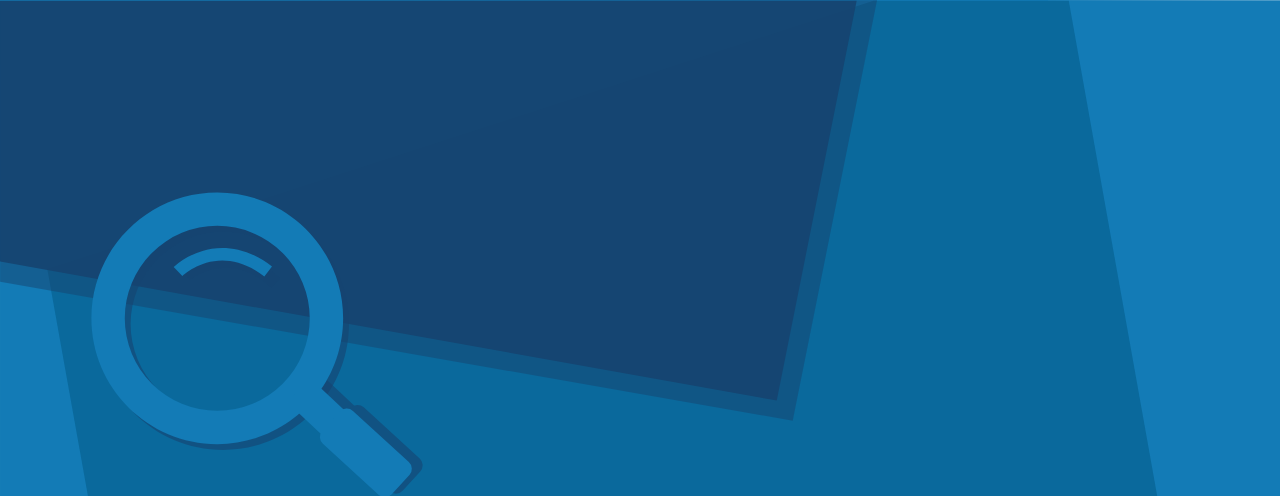
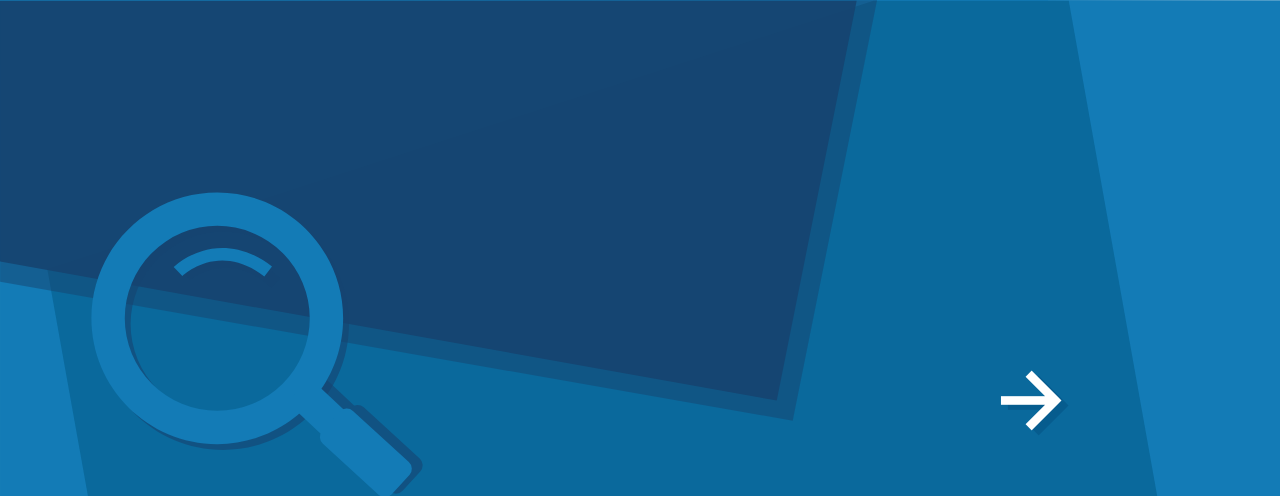
Before and after one commit to gaopan/dkn, a Vue app: page /#/init in a window 1280 px wide. Both pictures are taken after typing "Sample" into the empty fields and a click on the button "GO". Shown: the top 496 px of the page. Built offline with nearby package versions, Linux system fonts and the light colour scheme.

Commit message:
remove cache

```diff
--- a/index.html
+++ b/index.html
@@ -7,9 +7,10 @@
   <meta name="apple-mobile-web-app-capable" content="yes">
   <meta name="apple-mobile-web-app-status-bar-style" content="black">
   <meta name="format-detection" content="telephone=no, address=no">
-  <!-- <meta http-equiv="Expires" content="-1"> -->
-  <!-- <meta http-equiv="Pragma" content="no-cache"> -->
-  <meta http-equiv="Cache-Control" content="max-age=864000">
+  <meta http-equiv="Expires" content="-1">
+  <meta http-equiv="Pragma" content="no-cache">
+  <meta http-equiv="Cache-Control" content="no-cache">
+  <!-- <meta http-equiv="Cache-Control" content="max-age=864000"> -->
   <title>DKN POC</title>
   <!-- <link href='https://fonts.googleapis.com/css?family=Raleway:400,300,500,600,700,800' rel='stylesheet' type='text/css'> -->
 </head>
--- a/src/modules/home/index/Index.vue
+++ b/src/modules/home/index/Index.vue
@@ -1,16 +1,16 @@
 <template>
-	<div class="product-index" :class = "{'transition-page-en':bRedirection&&lang == 'EN','transition-page-zh':bRedirection&&lang == 'ZH',}">
-		<div class="p-wrapper-en"  v-if = 'lang == "EN"'>
-			<p class="p-level1 p-level1-en padding-top1">Don’t know </p>
+	<div class="product-index" :class = "{'transition-page-zh':bRedirection,}">
+		<!-- <div class="p-wrapper-en"  v-if = 'lang == "EN"'>
+			<p class="p-level1 p-level1-en padding-top1"></p>
 			<p class="p-level1 p-level1-en p-level1-row2">how to choose?</p>
-			<p class="p-level2 p-level2-en">Scan the product down here</p>
+			<p class="p-level2 p-level2-en">Scan the product now!</p>
 			<p class="p-level2 p-level2-en">and get your decision done</p>
 			<i class="icon-arrow-down transition-icon" @click = "redirection" :class = "{'transition-icon-down':bMoveIcon,'transition-icon-up':!bMoveIcon}"></i>
-		</div>
-		<div class="p-wrapper-zh  padding-top2" v-if = 'lang == "ZH"'>
-			<p class="p-level1 p-level1-zh">想了解更多商品資訊 ?</p>
+		</div> -->
+		<div class="p-wrapper-zh  padding-top2">
+			<p class="p-level1 p-level1-zh">{{indexLabel.levelOne[lang]}}</p>
 			<p class="p-level2 p-level2-zh">
-				掃描商品 , 立即查詢
+				{{indexLabel.levelTwo[lang]}}
 				<i class="icon-arrow-right transition-icon" @click = "redirection" :class = "{'transition-icon-right':bMoveIcon,'transition-icon-left':!bMoveIcon}"></i>
 			</p>
 		</div>
--- a/src/modules/home/index/index.js
+++ b/src/modules/home/index/index.js
@@ -7,7 +7,11 @@ export default {
       bRedirection: false,
       bMoveIcon: false,
       intervalTimer: null,
-      lang: null
+      lang: null,
+      indexLabel:{
+        levelOne:{ZH:"想了解更多商品資訊 ?",EN:"More Information"},
+        levelTwo:{ZH:"掃描商品 , 立即查詢",EN:"Scan the product now!"},
+      }
     }
   },
   methods: {
@@ -25,7 +29,7 @@ export default {
       this.bMoveIcon = !this.bMoveIcon;
     }, 1000);
 
-    console.log(StoreService.getLang());
+    // console.log(StoreService.getLang());
     this.lang = StoreService.getLang();
   },
   beforeDestroy() {
```
